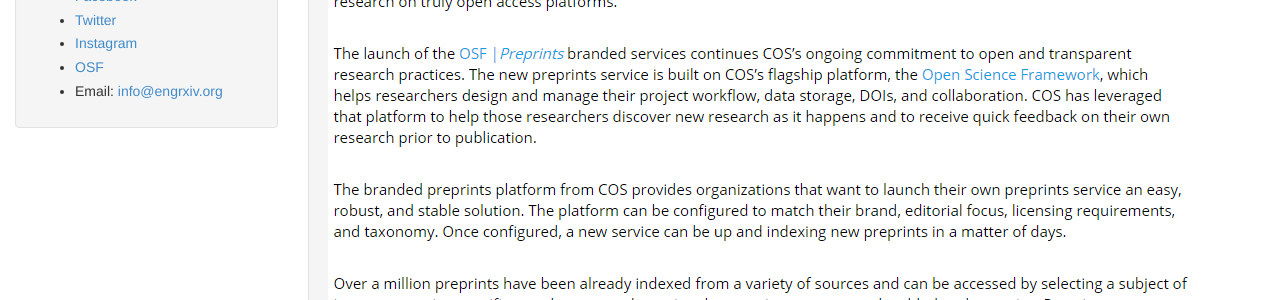
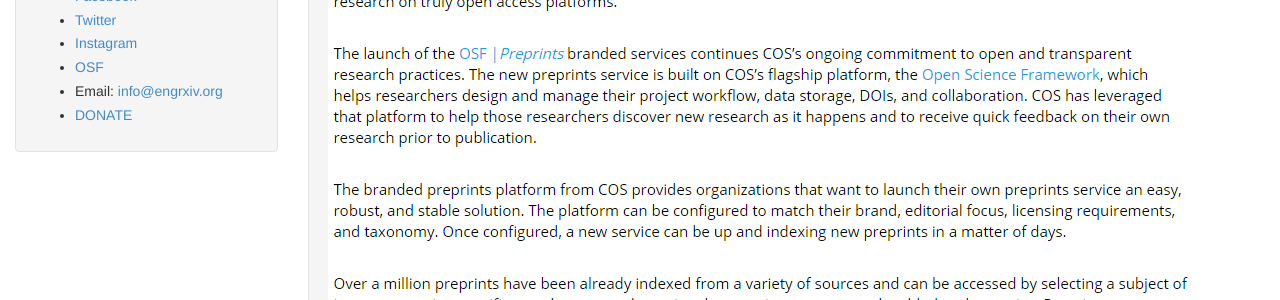
Before and after one commit to OpenEngr/engrXiv, a Jekyll site: the page built from index.html, in a window 1280 px wide and 900 px high, scrolled down 595 px. Shown: the part 153-453 px from the top of the window. Built offline with Jekyll 4.4.1, drawn with Linux system fonts in a browser that asks for light colours; the list of posts is cut into pages by our own code; comment, search, counter and statistics services are not loaded.

Commit message:
add donate link

```diff
--- a/_includes/links-list.html
+++ b/_includes/links-list.html
@@ -6,4 +6,5 @@
   <li><a href="https://www.instagram.com/engrxiv/">Instagram</a></li>
   <li><a href="https://osf.io/j49t2/">OSF</a></li>
   <li>Email: <a href="mailto:info@engrxiv.org">info@engrxiv.org</a></li>
+  <li><a href="https://goo.gl/d4nrhA">DONATE</a></li>
 </ul>
```
